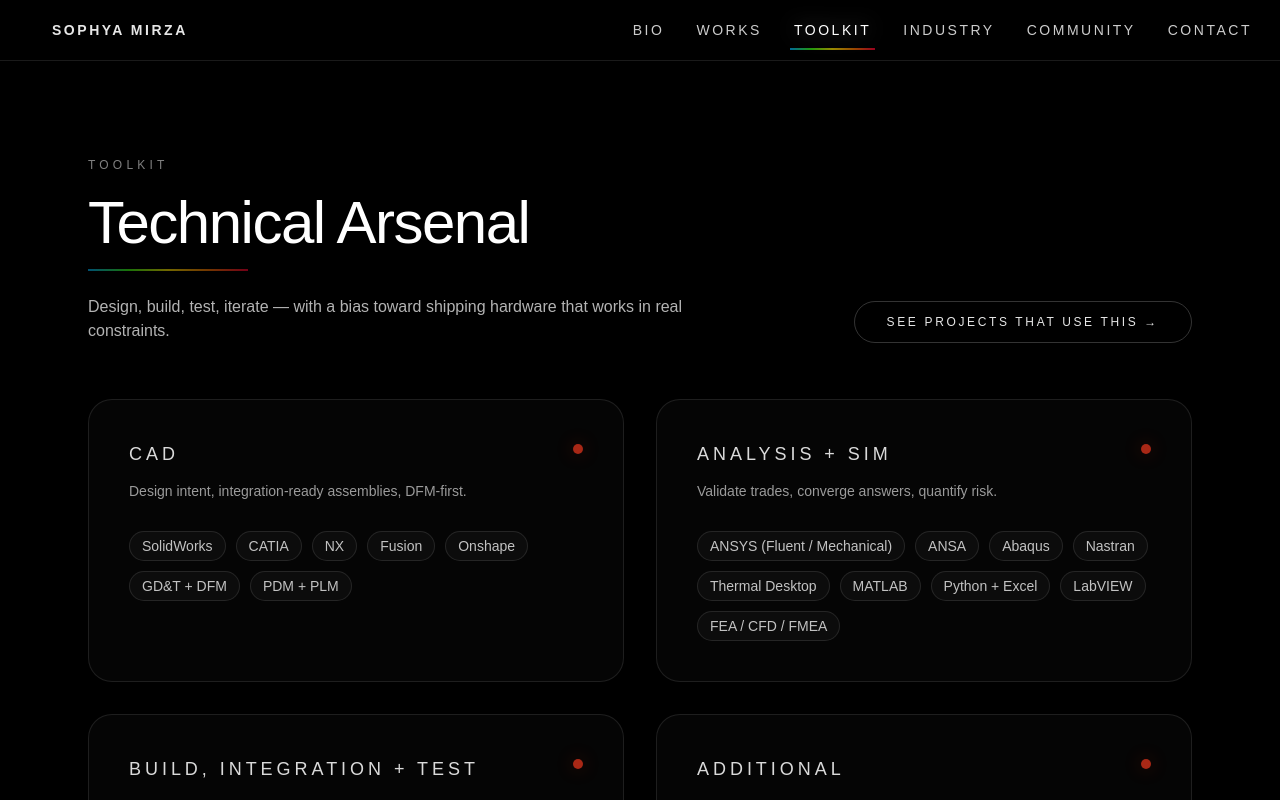
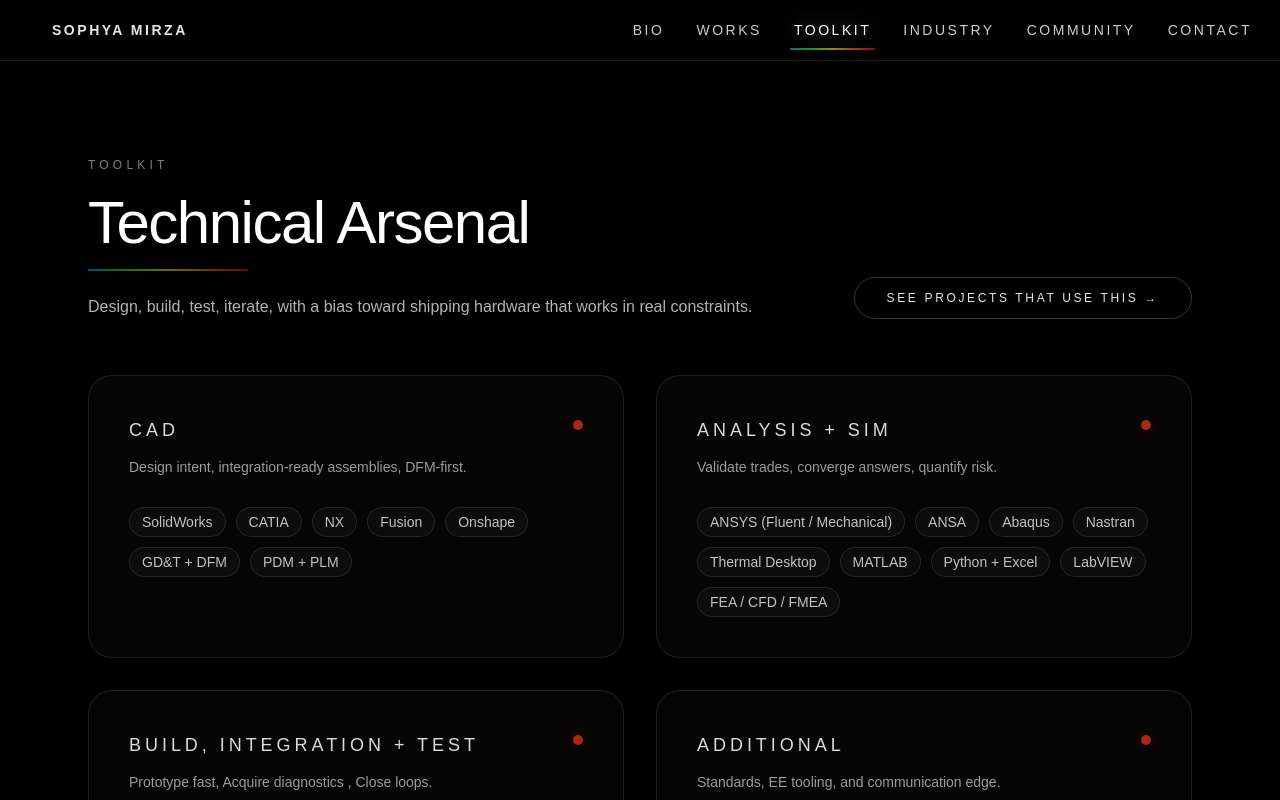
Before and after one commit to sophyamirza/sophya-portfolio, a Next.js app: page /toolkit in a window 1280 px wide. Shown: the top 800 px of the page. Built offline with nearby package versions, Linux system fonts and the light colour scheme; a web font is replaced by a local one.

Commit message:
update toolkit page

```diff
--- a/app/toolkit/page.tsx
+++ b/app/toolkit/page.tsx
@@ -41,7 +41,7 @@ const sections: Section[] = [
   },
   {
     title: "Build, Integration + Test",
-    subtitle: "Prototype fast, instrument deeply, close loops.",
+    subtitle: "Prototype fast, Acquire diagnostics , Close loops.",
     items: [
       "Prototyping + dev hardware",
       "CNC + manual machining",
@@ -145,7 +145,7 @@ export default function ToolkitPage() {
             <div className="mt-4 h-[2px] w-40 bg-[linear-gradient(90deg,#00b3ff,#39ff14,#ffe600,#ff7a00,#ff0033)] opacity-45" />
 
             <p className="mt-6 max-w-2xl text-white/70">
-              Design, build, test, iterate — with a bias toward shipping hardware
+              Design, build, test, iterate,  with a bias toward shipping hardware
               that works in real constraints.
             </p>
           </div>
```
